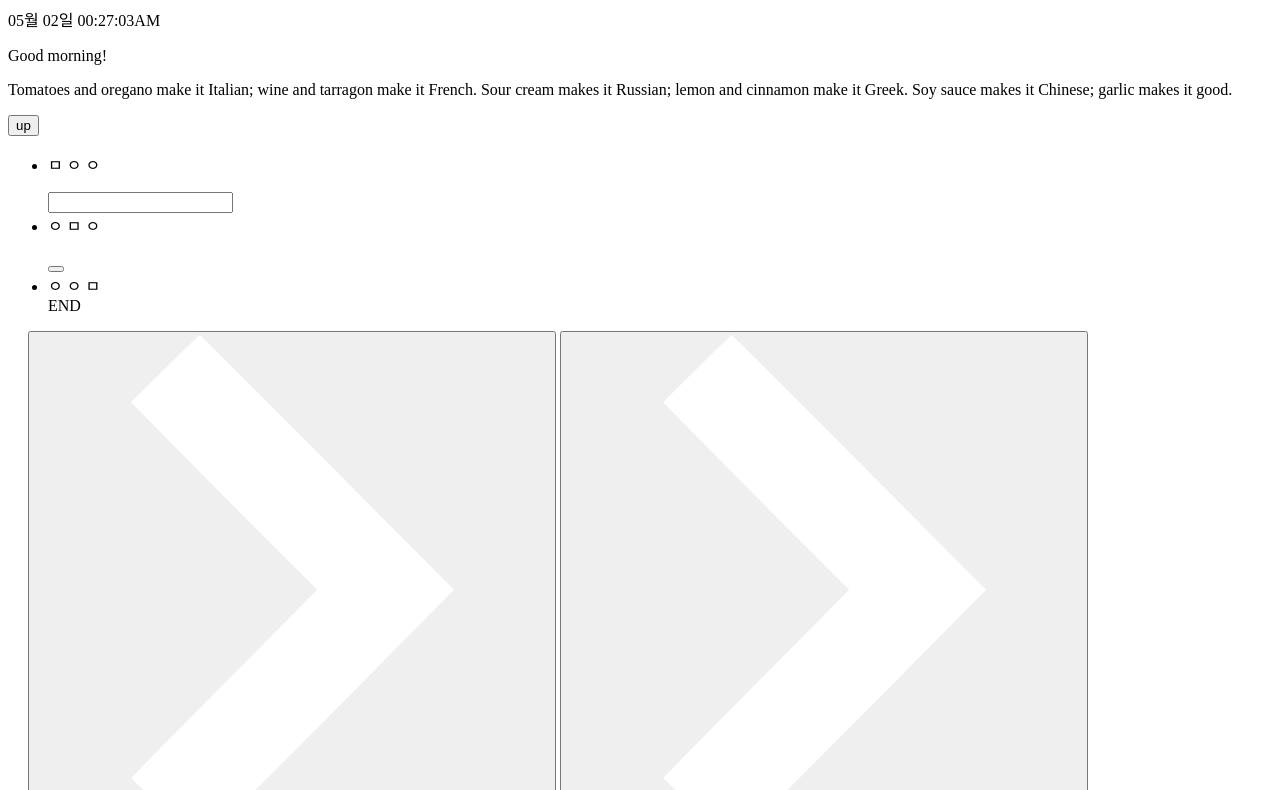
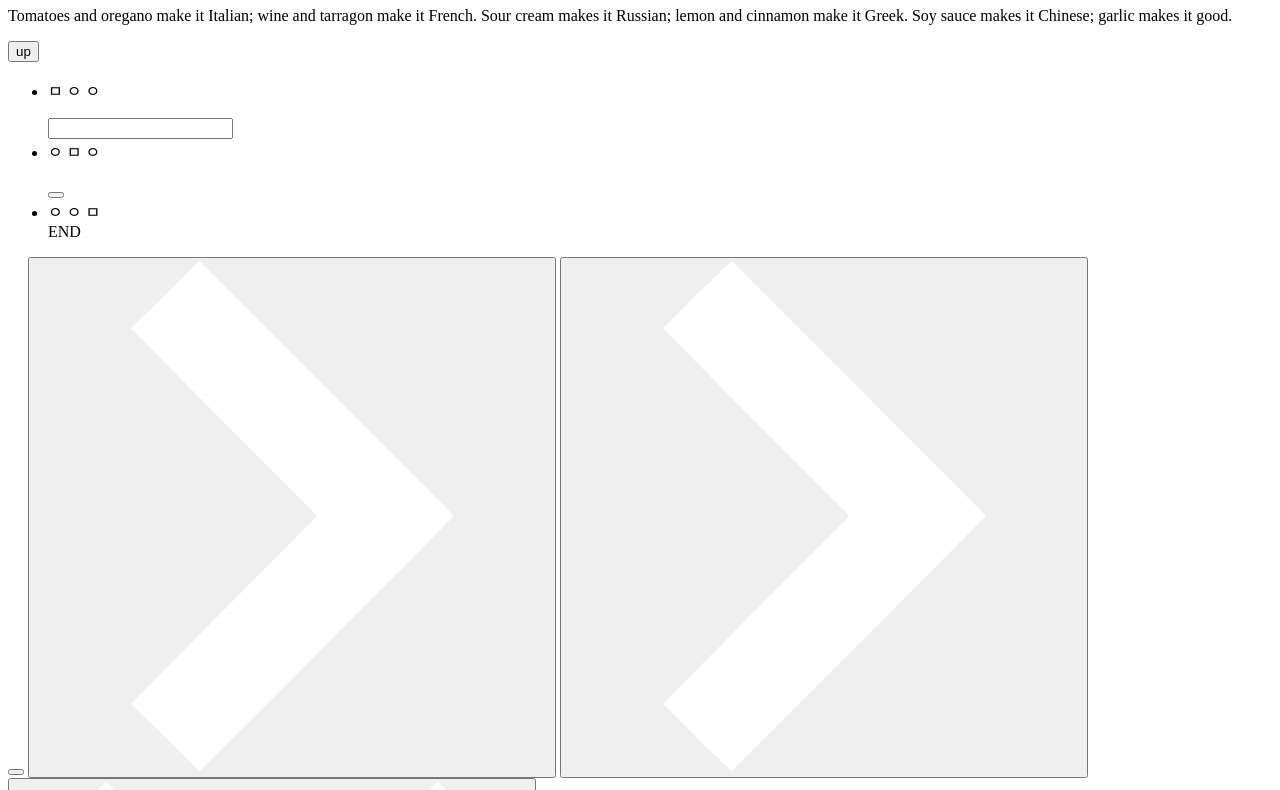
Before and after one commit to SaltPepperSalt/hackathon, a plain HTML site: page index.html in a window 1280 px wide. Shown: the part 73-863 px from the top of the page. Drawn offline with Linux system fonts and the light colour scheme.

Commit message:
FixHeader-js

```diff
--- a/index.html
+++ b/index.html
@@ -75,37 +75,5 @@
     <button class="next_btn"><img src="../images/icon/icon_arrow.png" alt=""></button>
     <button class="close_btn"><img src="../images/icon/icon_x.png" alt=""></button>
   </div>
-  <script>
-    const $time = document.querySelector('.time');
-const $msg = document.querySelector('.msg');
-(function timeBox() {
-
-
-  const clock = new Date();
-  let month = clock.getMonth();
-  let day = clock.getDay();
-  let hour = clock.getHours();
-  let minute = clock.getMinutes();
-  let second = clock.getSeconds();
-  $time.innerHTML = `${day}일${hour}:${minute}:${second}`;
-
-  // 메세지 나오게하기
-  const msgBox = hour > 17 ? 'evening': (hour < 11 ? 'morning':'afternoon');
-  $msg.innerHTML = `Good ${msgBox}!`;
-  // AM , PM 나누기
-  const ampm = hour < 12 ? 'AM' : 'PM';
-  // 12시간제로 바꾸기
-  hour %= 12;
-  // 0 붙히기
-  month = month < 10 ? '0' + month : month;
-  day = day < 10 ? '0' + day : day;
-  hour = hour < 10 ? '0' + hour : hour;
-  minute = minute < 10 ? '0' + minute : minute;
-  second = second < 10 ? '0' + second : second;
-  $time.innerHTML = `${month}월 ${day}일 ${hour}:${minute}:${second}${ampm}`;
-  setTimeout(timeBox,1000);
-}());
-
-  </script>
 </body>
 </html>
```
